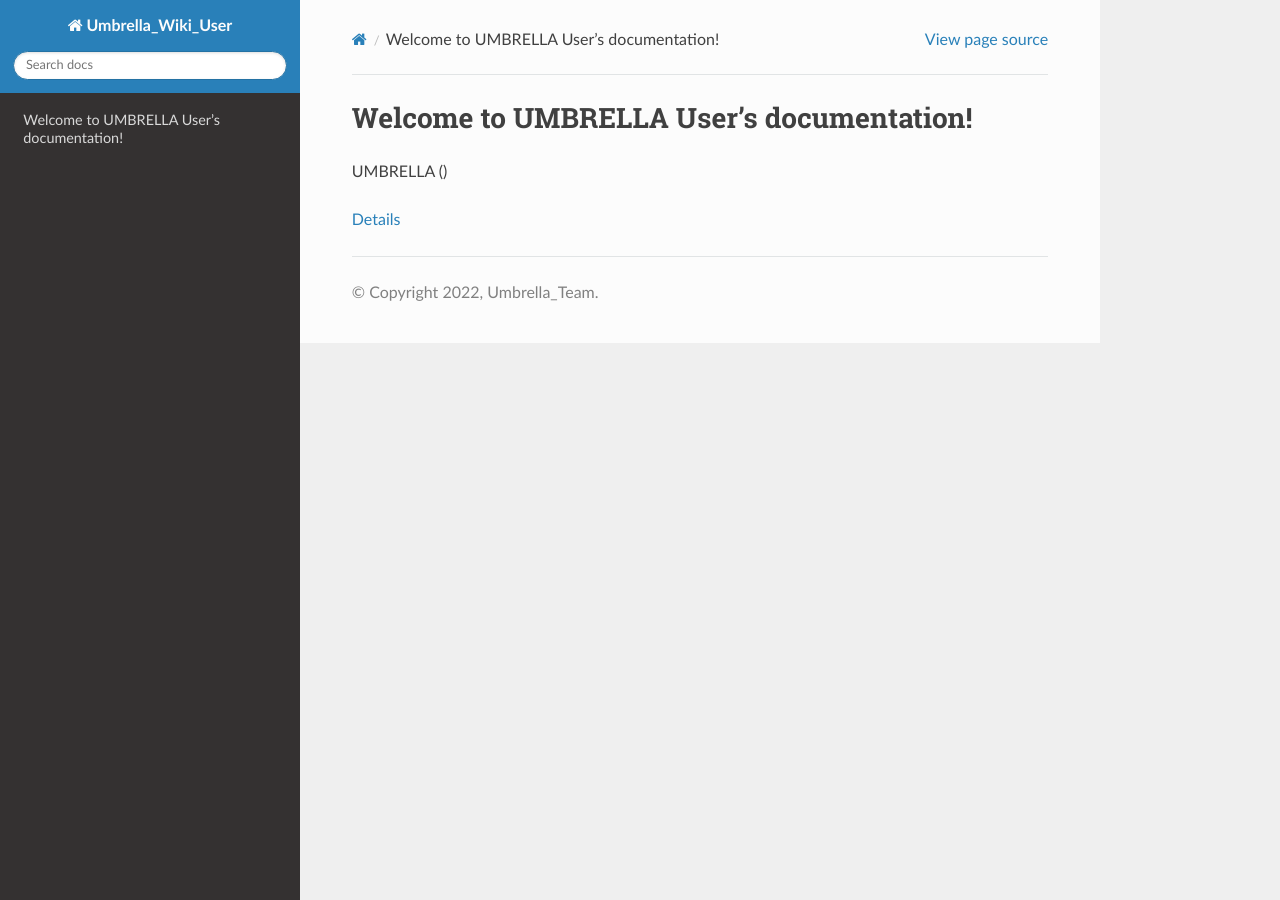
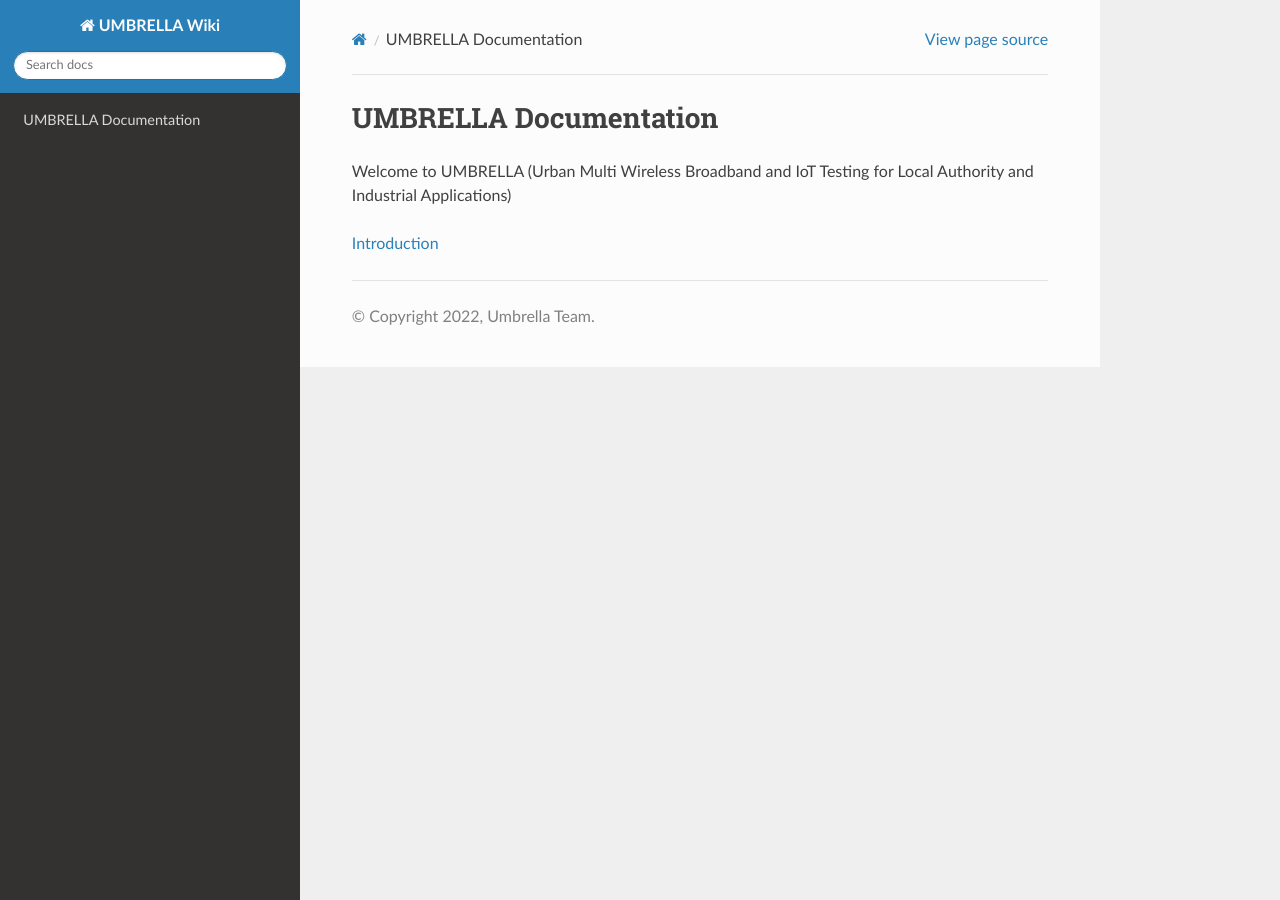
Before and after one commit to bitvijays/umbrella-wiki, a Sphinx documentation site: the page built from source/index.rst, in a window 1280 px wide. Built offline with Sphinx 7.4.7 and the Read the Docs theme 2.0.0, drawn with Linux system fonts in a browser that asks for light colours.

Commit message:
Added index.rst

```diff
--- a/source/conf.py
+++ b/source/conf.py
@@ -1,3 +1,5 @@
+import sphinx_theme
+
 # Configuration file for the Sphinx documentation builder.
 #
 # For the full list of built-in configuration values, see the documentation:
@@ -6,9 +8,9 @@
 # -- Project information -----------------------------------------------------
 # https://www.sphinx-doc.org/en/master/usage/configuration.html#project-information
 
-project = 'Umbrella_Wiki_User'
-copyright = '2022, Umbrella_Team'
-author = 'Umbrella_Team'
+project = 'UMBRELLA Wiki'
+copyright = '2022, Umbrella Team'
+author = 'Umbrella Team'
 release = '0.0.1'
 
 # -- General configuration ---------------------------------------------------
@@ -24,7 +26,7 @@ exclude_patterns = []
 # You can specify multiple suffix as a list of string:
 #
 # source_suffix = ['.rst', '.md']
-source_suffix = '.md'
+#source_suffix = '.md'
 
 # The master toctree document.
 master_doc = 'index'
--- a/source/index.md
+++ /dev/null
@@ -1,6 +0,0 @@
-Welcome to UMBRELLA User's documentation!
-==============================================
-
-UMBRELLA ()
-
-[Details](details.md)
--- /dev/null
+++ b/source/index.rst
@@ -0,0 +1,6 @@
+UMBRELLA Documentation
+======================
+
+Welcome to UMBRELLA (Urban Multi Wireless Broadband and IoT Testing for Local Authority and Industrial Applications)
+
+:doc:`Introduction </0_Introduction>`
```
Also changed, not shown: source/details.md (deleted, +0 -138 lines).
